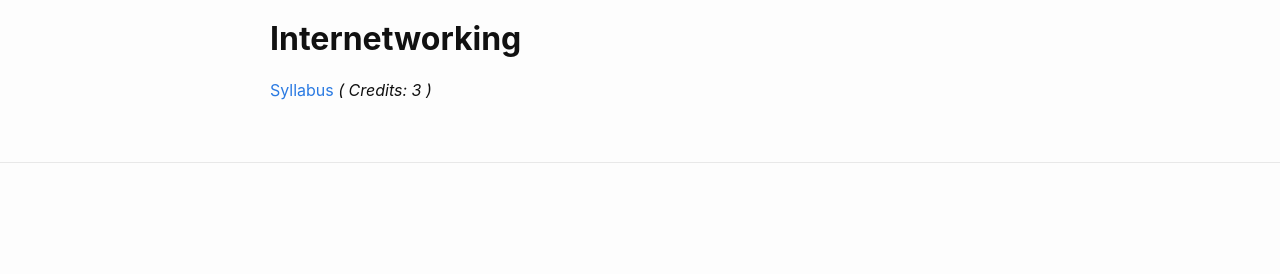
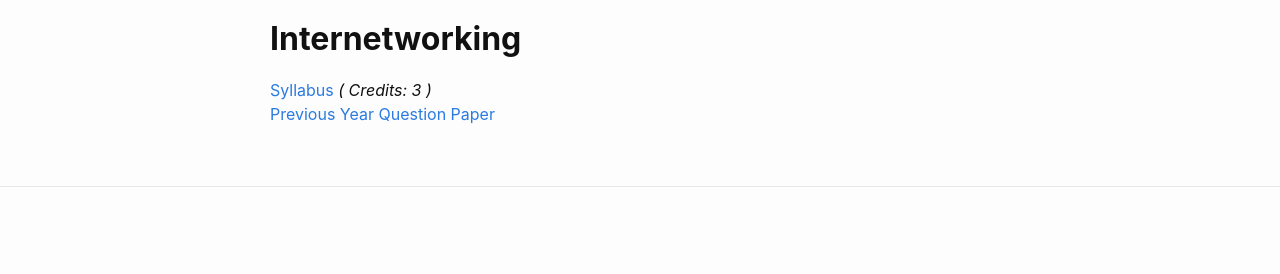
Before and after one commit to IT-GECBH/2020, a Jekyll site: the page built from resources_s7.md, in a window 1280 px wide. Shown: the part 1619-1893 px from the top of the page. Built offline with Jekyll 4.4.1, drawn with Linux system fonts in a browser that asks for light colours; before the commit the page ends 1872 px from its top, so only the background shows below that.

Commit message:
Update resources_s7.md

```diff
--- a/resources_s7.md
+++ b/resources_s7.md
@@ -59,4 +59,4 @@ permalink: /resources-s7/
 
 ## **Internetworking**
 [Syllabus](/2020/resources/INT/IT405-Internetworking-with-TCP-IP.pdf) *( Credits: 3 )*  <br />
-<!-- [Previous Year Question Paper][] -->
+[Previous Year Question Paper](/resources/INT/IT405-A.pdf)
```
